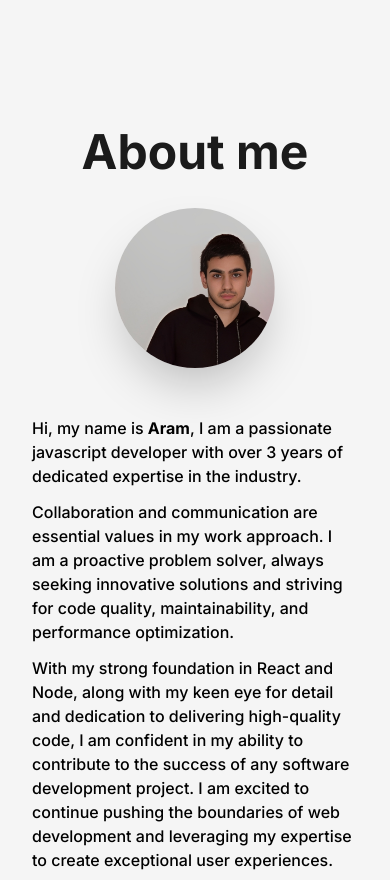
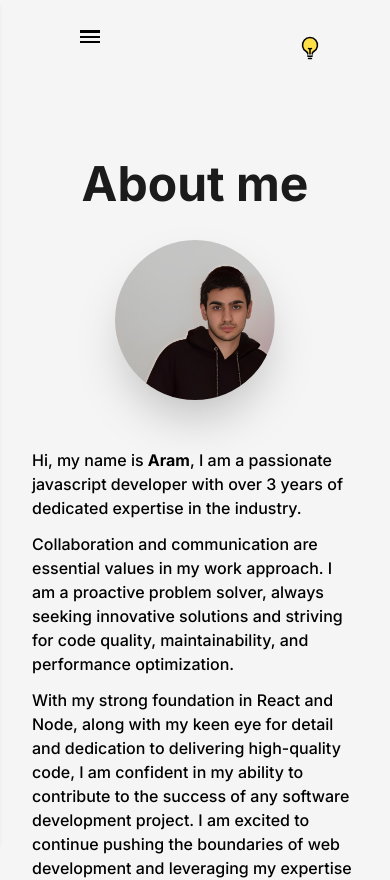
Before and after one commit to aram1l7/portfolio-v3, a Next.js app: page /about in a window 390 px wide. Shown: the top 880 px of the page. Built offline with nearby package versions, Linux system fonts and the light colour scheme.

Commit message:
Sidebar done

```diff
--- a/src/components/NavBar.js
+++ b/src/components/NavBar.js
@@ -12,18 +12,24 @@ const NavBar = () => {
     setMounted(true);
   }, []);
 
+  const [isOpen, setIsOpen] = useState(false);
+
   const router = useRouter();
-  return (
-    <header
-      className="
-      w-full flex items-center justify-between
-      px-32 py-8 font-medium z-10 dark:text-light
-      lg:px-16 relative z-1 md:px-12 sm:px-8"
-    >
-      <div className="w-full flex justify-between items-center lg:hidden">
-        <nav className="flex items-center justify-center gap-8">
+
+  const themeSwitcher = (
+    <button className={"rounded-full p-1 border-none "} onClick={toggle}>
+      {mounted && (
+        <BulbIcon
+          className={`${theme === "light" ? "fill-yellow-300" : ""} `}
+        />
+      )}
+    </button>
+  );
+
+  const nav = (
+    <>
       <Link
-            className="rounded relative group lg:text-light lg:dark:text-dark "
+        className="rounded relative group dark:text-light text-dark w-fit"
         href={"/"}
       >
         Home
@@ -33,12 +39,12 @@ const NavBar = () => {
                 router.asPath === "/" ? "w-full" : "w-0"
               }  bg-dark absolute left-0 -bottom-0.5
               group-hover:w-full transition-[width] ease-in duration-300 dark:bg-light
-               lg:bg-light lg:dark:bg-dark
+
               `}
         ></span>
       </Link>
       <Link
-            className="rounded relative group lg:text-light lg:dark:text-dark"
+        className="rounded relative group dark:text-light text-dark w-fit"
         href={"/about"}
       >
         About
@@ -48,12 +54,12 @@ const NavBar = () => {
                 router.asPath === "/about" ? "w-full" : "w-0"
               }  bg-dark absolute left-0 -bottom-0.5
               group-hover:w-full transition-[width] ease duration-300 dark:bg-light
-               lg:bg-light lg:dark:bg-dark
+
               `}
         ></span>
       </Link>
       <Link
-            className="rounded relative group lg:text-light lg:dark:text-dark"
+        className="rounded relative group dark:text-light text-dark w-fit"
         href={"/work"}
       >
         Work
@@ -63,13 +69,13 @@ const NavBar = () => {
                 router.asPath === "/work" ? "w-full" : "w-0"
               }  bg-dark absolute left-0 -bottom-0.5
               group-hover:w-full transition-[width] ease duration-300 dark:bg-light
-               lg:bg-light lg:dark:bg-dark
+
               `}
         ></span>
       </Link>
 
       <Link
-            className="rounded relative group lg:text-light lg:dark:text-dark"
+        className="rounded relative group dark:text-light text-dark w-fit"
         href={"/experience"}
       >
         Experience
@@ -79,21 +85,55 @@ const NavBar = () => {
                 router.asPath === "/experience" ? "w-full" : "w-0"
               }  bg-dark absolute left-0 -bottom-0.5
               group-hover:w-full transition-[width] ease duration-300 dark:bg-light
-               lg:bg-light lg:dark:bg-dark
+
               `}
         ></span>
       </Link>
-        </nav>
+    </>
+  );
 
-        <button className={"rounded-full p-1 border-none "} onClick={toggle}>
-          {mounted && (
-            <BulbIcon
-              className={`${theme === "light" ? "fill-yellow-300" : ""} `}
-            />
-          )}
-        </button>
+  return (
+    <>
+      <header
+        className="
+      w-full flex z-[999] items-center justify-between
+      px-32 py-8 font-medium dark:text-light
+      lg:px-16 relative z-1 md:px-12 sm:px-8"
+      >
+        <div className="w-full flex justify-between items-center lg:hidden">
+          <nav className="flex items-center justify-center gap-8">{nav}</nav>
+
+          {themeSwitcher}
+        </div>
+        <div className="w-full justify-end items-center hidden lg:flex">
+          {themeSwitcher}
         </div>
       </header>
+      <div className="w-5 fixed left-[80px] top-[30px] z-[9999] hidden lg:flex">
+        <input
+          type="checkbox"
+          className="hidden box-border transition-all duration-200 ease-linear"
+          id="openSidebarMenu"
+          onChange={() => setIsOpen(!isOpen)}
+        />
+
+        <label htmlFor="openSidebarMenu" className="sidebarIconToggle">
+          <div className="spinner diagonal part-1 bg-black dark:bg-white"></div>
+          <div className="spinner horizontal bg-black dark:bg-white"></div>
+          <div className="spinner diagonal part-2 bg-black dark:bg-white"></div>
+        </label>
+      </div>
+      <div
+        className={`z-[500] top-0 dark:bg-dark bg-light pt-12 px-4 text-black-light dark:text-gray-light
+           h-full left-0 w-64 dark:bg-black-smoke shadow-md
+            bg-main fixed transition-transform ease-in-out ${
+              isOpen ? "translate-x-0" : "-translate-x-[257px]"
+            }`}
+        id="sidebarMenu"
+      >
+        <div className="flex flex-col gap-6 mt-24 pl-14">{nav}</div>
+      </div>
+    </>
   );
 };
 
--- a/src/components/StackSlider.js
+++ b/src/components/StackSlider.js
@@ -37,7 +37,7 @@ export default function StackSlider() {
       >
         {stack.map((el) => {
           return (
-            <SwiperSlide>
+            <SwiperSlide key={el.id}>
               <div className="flex flex-col items-center justify-center gap-4 select-none">
                 <div className="w-28 h-28 lg:w-16 lg:h-16 sm:w-12 sm:h-12">
                   <img src={`/images/stack/${el.title.toLowerCase()}.svg`} />
--- a/src/styles/globals.css
+++ b/src/styles/globals.css
@@ -7,3 +7,60 @@
 * {
   font-family: "Inter", sans-serif;
 }
+
+.sidebarIconToggle {
+  transition: all 0.3s;
+  box-sizing: border-box;
+  cursor: pointer;
+  z-index: 99;
+  width: 22px;
+}
+.spinner {
+  transition: all 0.3s;
+  box-sizing: border-box;
+  position: absolute;
+  height: 3px;
+  width: 100%;
+}
+.horizontal {
+  transition: all 0.3s;
+  box-sizing: border-box;
+  position: relative;
+  float: left;
+  margin-top: 3px;
+  height: 2px;
+}
+.diagonal.part-1 {
+  position: relative;
+  transition: all 0.3s;
+  box-sizing: border-box;
+  float: left;
+}
+.diagonal.part-2 {
+  transition: all 0.3s;
+  box-sizing: border-box;
+  position: relative;
+  float: left;
+  margin-top: 3px;
+  height: 2px;
+}
+#openSidebarMenu:checked ~ .sidebarIconToggle > .horizontal {
+  transition: all 0.3s;
+  box-sizing: border-box;
+  opacity: 0;
+  height: 3px;
+}
+#openSidebarMenu:checked ~ .sidebarIconToggle > .diagonal.part-1 {
+  transition: all 0.3s;
+  box-sizing: border-box;
+  transform: rotate(135deg);
+  margin-top: 8px;
+  height: 3px;
+}
+#openSidebarMenu:checked ~ .sidebarIconToggle > .diagonal.part-2 {
+  transition: all 0.3s;
+  box-sizing: border-box;
+  transform: rotate(-135deg);
+  margin-top: -9px;
+  height: 3px;
+}
```
Also changed, not shown: public/images/hamburger.svg (added). Lines whose indentation alone changed are shown as unchanged.
